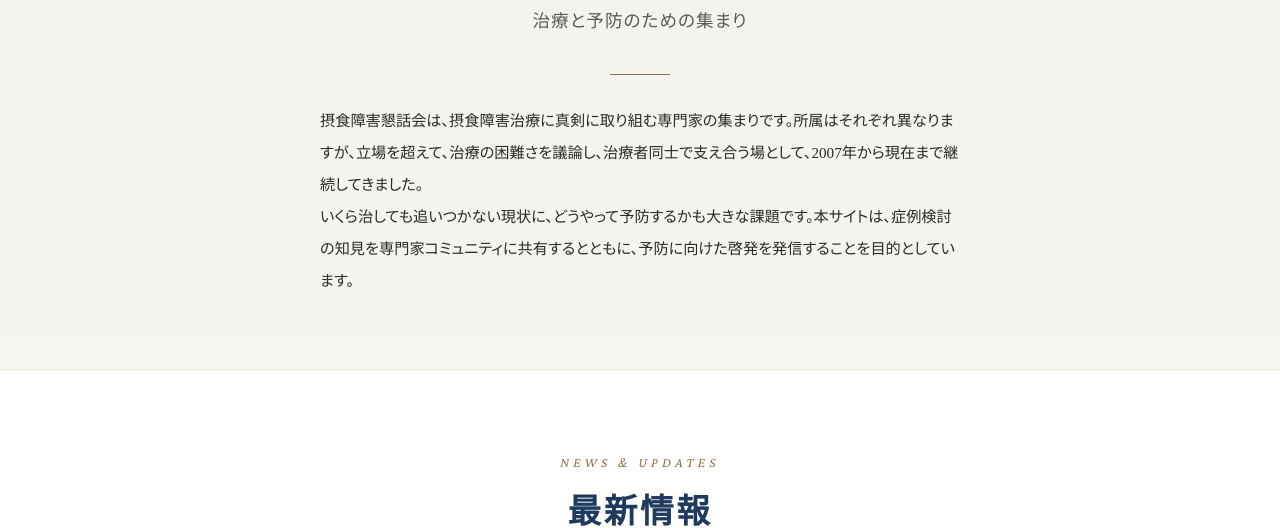
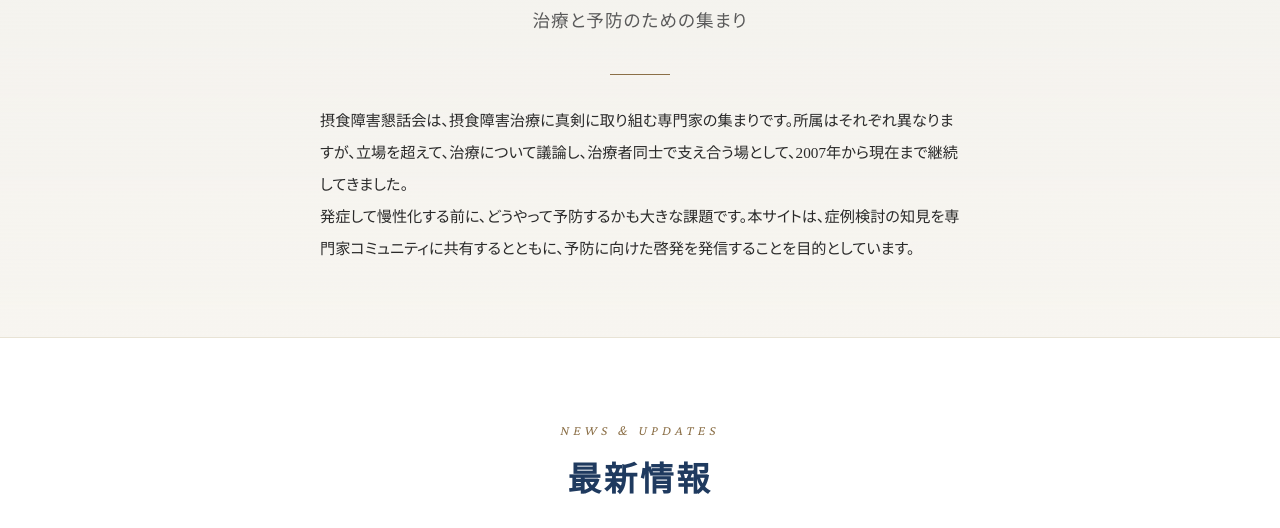
Before and after one commit to mizuhara-cl/edforum-site, an Astro site: page / in a window 1280 px wide. Shown: the part 288-816 px from the top of the page. Built offline with nearby package versions, Linux system fonts and the light colour scheme; Astro itself is replaced by a stand-in of ours.

Commit message:
fix: トップ文言を修正（議論／予防の表現を調整）

```diff
--- a/src/pages/index.astro
+++ b/src/pages/index.astro
@@ -10,10 +10,10 @@ const base = import.meta.env.BASE_URL.replace(/\/$/, '');
     <div class="hero__rule"></div>
     <div class="hero__intro">
       <p>
-        摂食障害懇話会は、摂食障害治療に真剣に取り組む専門家の集まりです。所属はそれぞれ異なりますが、立場を超えて、治療の困難さを議論し、治療者同士で支え合う場として、2007年から現在まで継続してきました。
+        摂食障害懇話会は、摂食障害治療に真剣に取り組む専門家の集まりです。所属はそれぞれ異なりますが、立場を超えて、治療について議論し、治療者同士で支え合う場として、2007年から現在まで継続してきました。
       </p>
       <p>
-        いくら治しても追いつかない現状に、どうやって予防するかも大きな課題です。本サイトは、症例検討の知見を専門家コミュニティに共有するとともに、予防に向けた啓発を発信することを目的としています。
+        発症して慢性化する前に、どうやって予防するかも大きな課題です。本サイトは、症例検討の知見を専門家コミュニティに共有するとともに、予防に向けた啓発を発信することを目的としています。
       </p>
     </div>
   </section>
```
